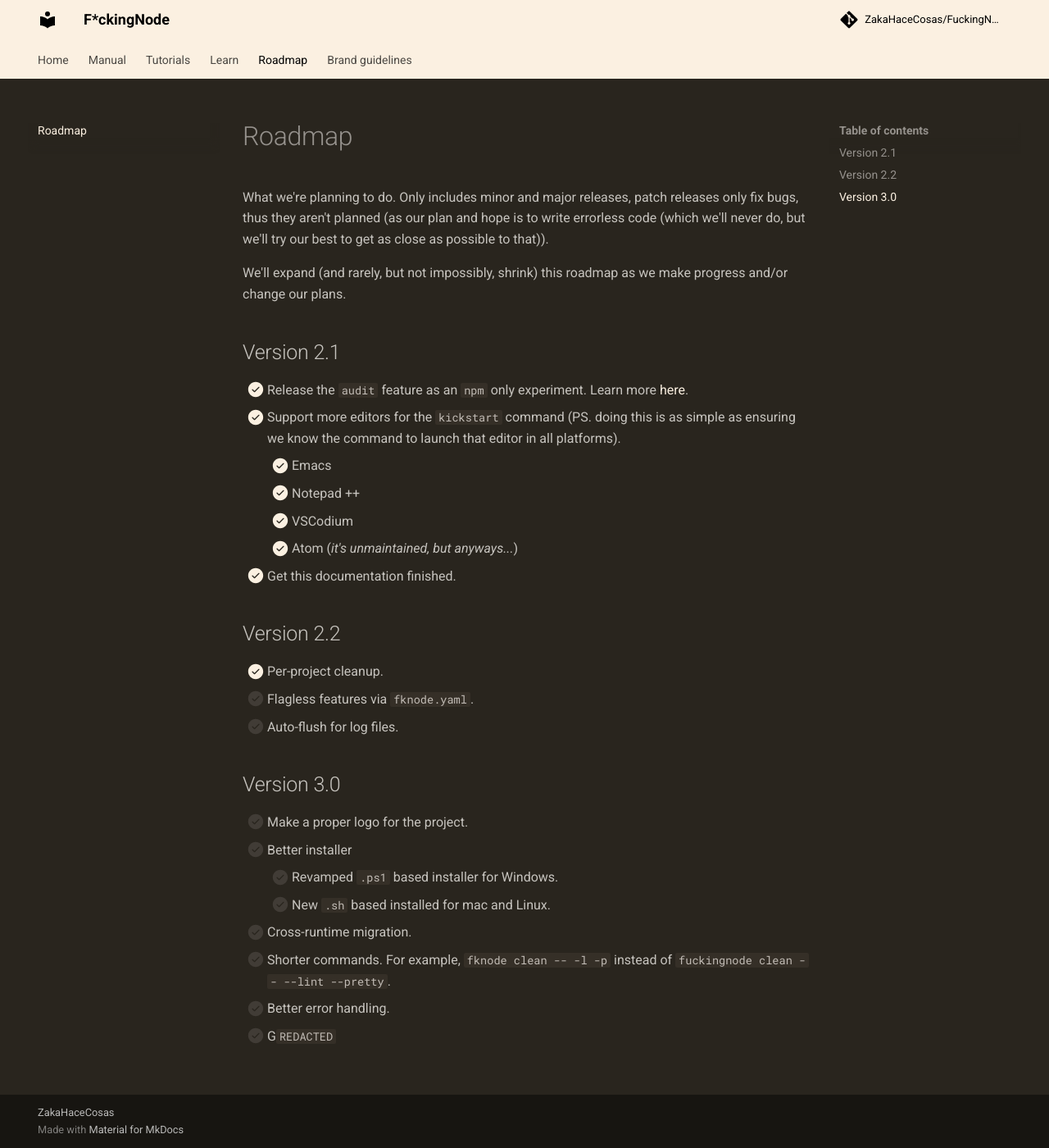
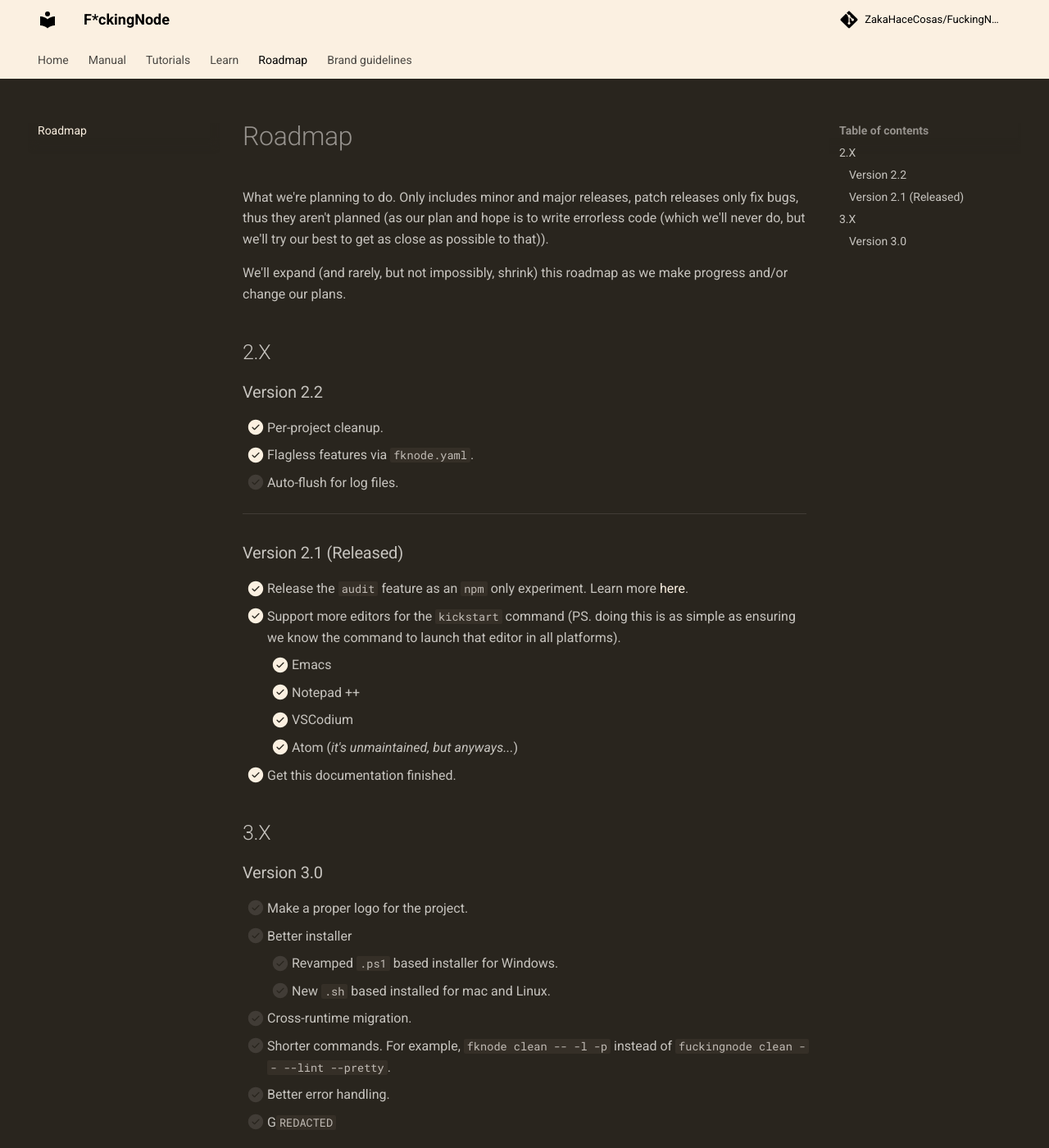
Before and after one commit to ZakaHaceCosas/FuckingNode, an MkDocs documentation site: the page built from docs/about/roadmap.md, in a window 1280 px wide and 1400 px high. Shown: the whole window at 82% size. Built offline with MkDocs 1.6.1 and Material for MkDocs 9.7.7, drawn with Linux system fonts in a browser that asks for light colours; comment, search, counter and statistics services are not loaded; some of the changed lines change nothing that is shown.

Commit message:
update ROADMAP

```diff
--- a/docs/about/roadmap.md
+++ b/docs/about/roadmap.md
@@ -5,7 +5,17 @@ What we're planning to do. Only includes minor and major releases, patch release
 
 We'll expand (and rarely, but not impossibly, shrink) this roadmap as we make progress and/or change our plans.
 
-## Version 2.1
+## 2.X
+
+### Version 2.2
+
+- [X] Per-project cleanup.
+- [X] Flagless features via `fknode.yaml`.
+- [ ] Auto-flush for log files.
+
+----
+
+### Version 2.1 (Released)
 
 - [X] Release the `audit` feature as an `npm` only experiment. Learn more [here](../learn/audit.md).
 - [X] Support more editors for the `kickstart` command (PS. doing this is as simple as ensuring we know the command to launch that editor in all platforms).
@@ -15,13 +25,9 @@ We'll expand (and rarely, but not impossibly, shrink) this roadmap as we make pr
     - [X] Atom (_it's unmaintained, but anyways..._)
 - [X] Get this documentation finished.
 
-## Version 2.2
+## 3.X
 
-- [X] Per-project cleanup.
-- [ ] Flagless features via `fknode.yaml`.
-- [ ] Auto-flush for log files.
-
-## Version 3.0
+### Version 3.0
 
 - [ ] Make a proper logo for the project.
 - [ ] Better installer
```
